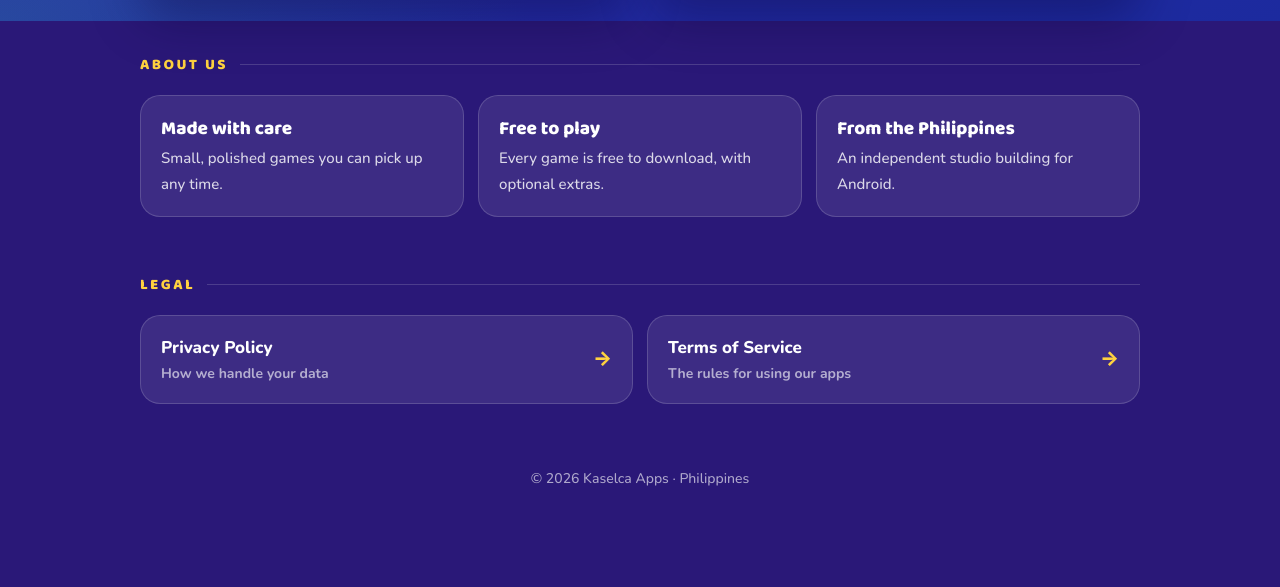
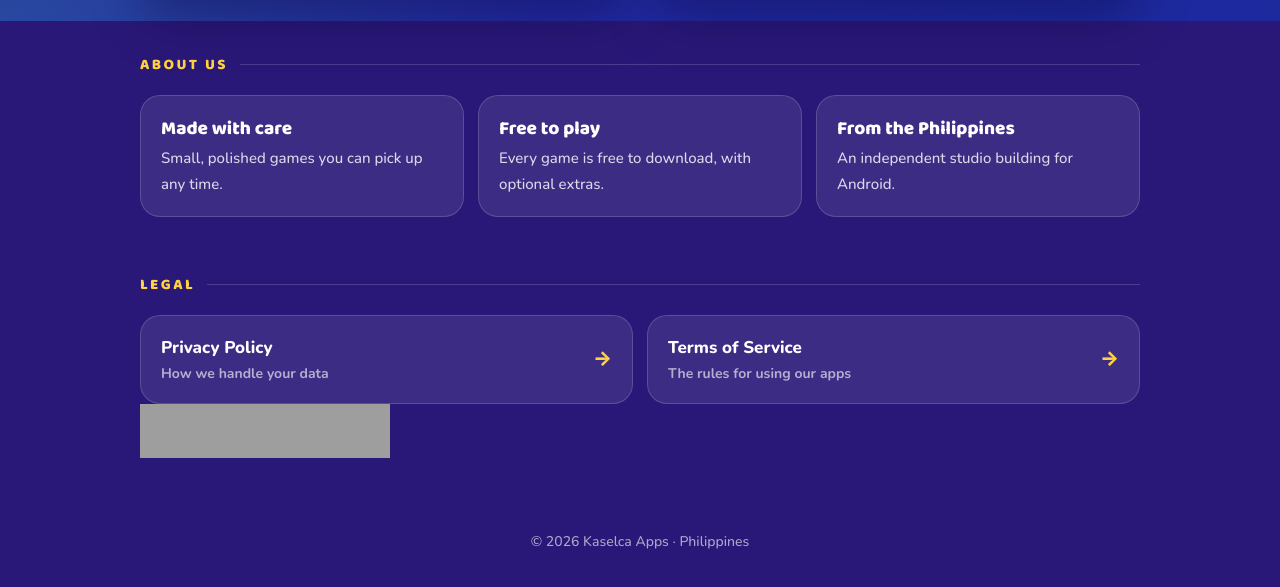
Before and after one commit to rhayveAmbait/rhayveambait.github.io, a plain HTML site: page index.html in a window 1280 px wide. Shown: the part 779-1366 px from the top of the page. Before the commit the page ends 1310 px from the top, so only its background shows below. Drawn offline with nearby package versions, Linux system fonts and the light colour scheme; grey boxes are pictures that could not be loaded.

Commit message:
Update index.html
added url to pixelPicked.com

```diff
--- a/index.html
+++ b/index.html
@@ -152,8 +152,11 @@
           <a href="https://rhayveambait.github.io/kaselca_apps_terms/"><span>Terms of Service<small>The rules for using our apps</small></span></a>
         </div>
       </section>
+      <a href="https://pixelpicked.com/game/4oKUn7BNOz8/quillblade" target="_blank" rel="noopener">
+<img src="https://api.pixelpicked.com/api/badges/4oKUn7BNOz8/live.png?theme=dark"
+    width="250" height="54" alt="Approved on PixelPicked" />
+</a>
     </main>
-
     <footer>&copy; 2026 Kaselca Apps &middot; Philippines</footer>
   </div>
 </body>
```
